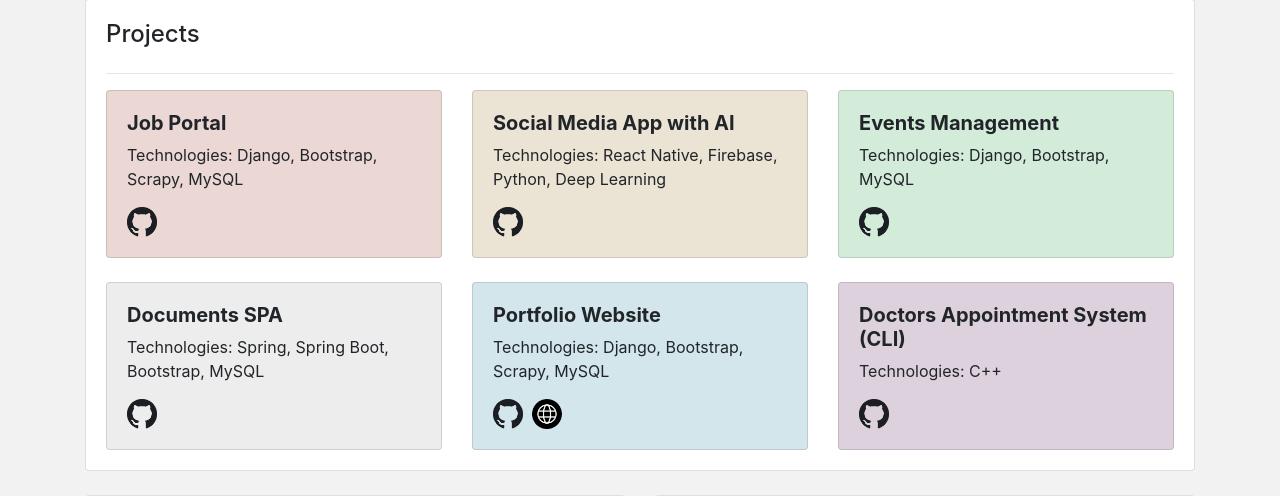
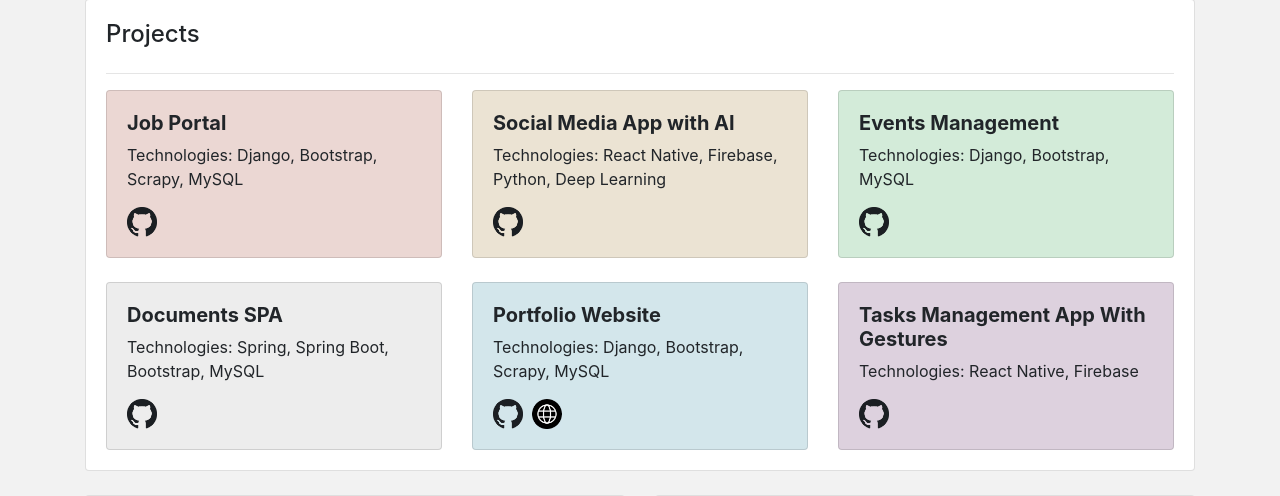
Before and after one commit to narottamaswal/Portfolio-Website, a Django app: page / in a window 1280 px wide. Shown: the part 477-973 px from the top of the page. Run offline with Django 3.2, Linux system fonts and the light colour scheme; some libraries are stand-ins or nearby versions.

Commit message:
Update index.html

```diff
--- a/templates/portfolio/index.html
+++ b/templates/portfolio/index.html
@@ -84,7 +84,7 @@ But I feel the worst when a person lacks the resources to learn something or doe
 </div></div>
 <div class="col-lg-4">
 		<div class="card card-body h-10" style="background-color:#ddd1de">
-<h5><b>Doctors Appointment System (CLI)</b></h5> <p> Technologies: C++</p><a href="https://github.com/narottamaswal/DoctorsAppointmentSystem-CLI" ><li><img class="social" src="{% static 'images/git.png' %}"></li></a>
+<h5><b>Tasks Management App With Gestures</b></h5> <p> Technologies: React Native, Firebase</p><a href="https://github.com/narottamaswal/TaskManagementApp-ReactNative" ><li><img class="social" src="{% static 'images/git.png' %}"></li></a>
 
 
 
```
